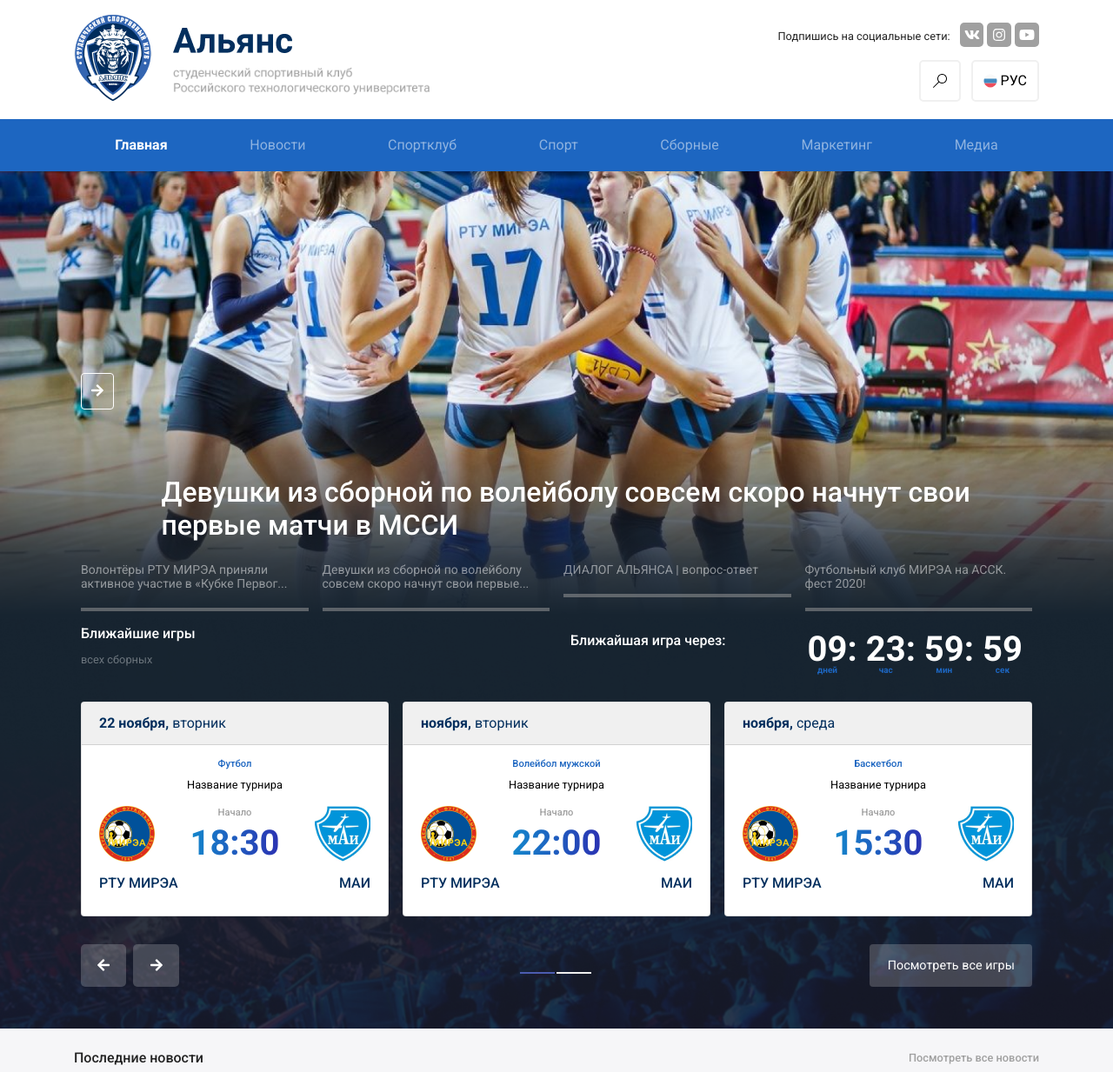
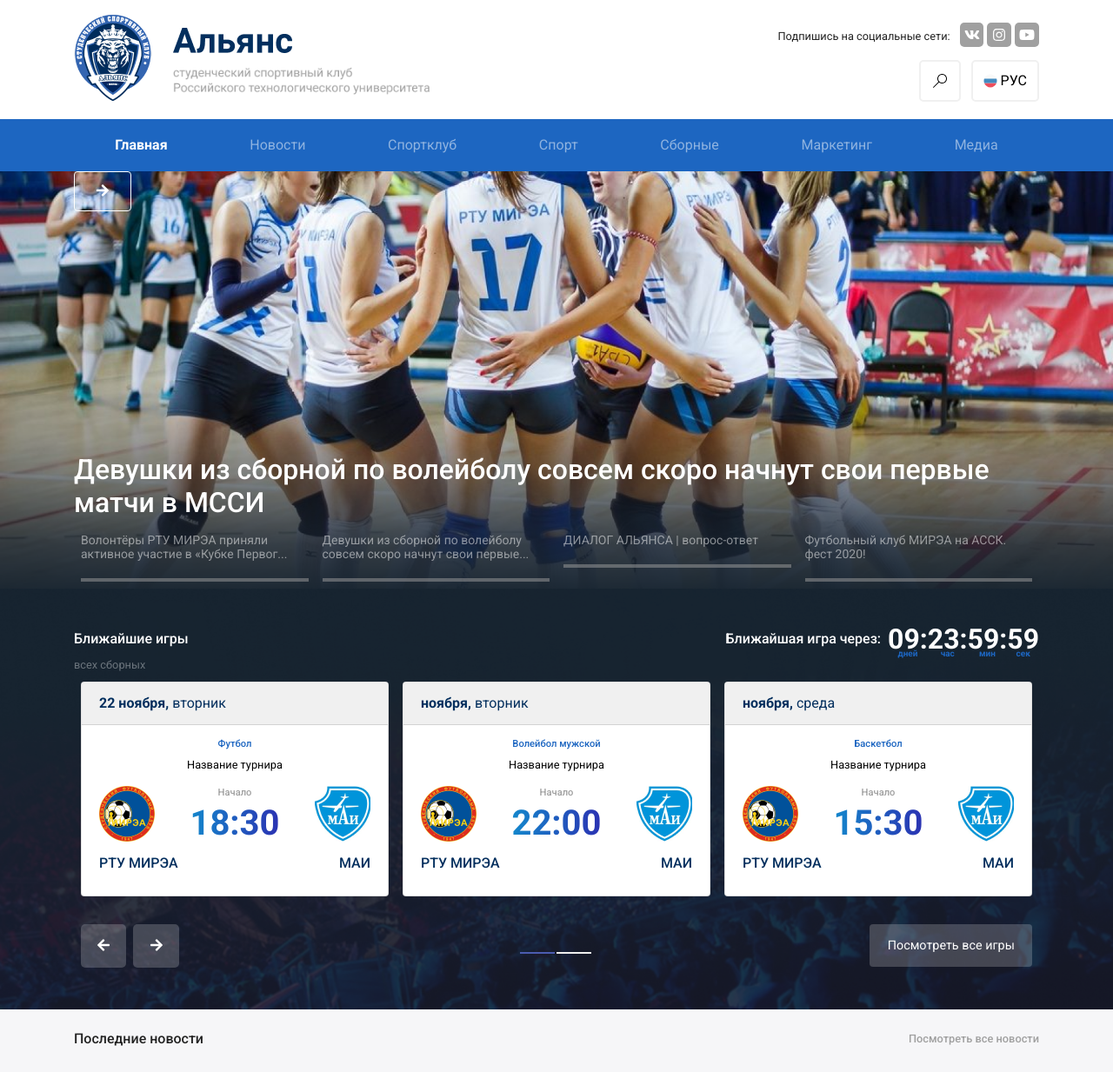
Before and after one commit to Danielatonge/SportClubProject, a Flask app: page / in a window 1280 px wide. Shown: the top 1233 px of the page at 87% size. Run offline with Flask 2, Linux system fonts and the light colour scheme; some libraries are stand-ins or nearby versions.

Commit message:
Recent changes to style.css

```diff
--- a/static/css/style.css
+++ b/static/css/style.css
@@ -1404,14 +1404,12 @@ img.eye-icon {
 }
 .timer {
   font-weight: 900;
-  font-size: 40px;
-  line-height: 40px;
+  font-size: 2rem;
+  line-height: 1.3rem;
 }
 
 .start {
   position: relative;
-  display: inline-block;
-  margin-bottom: 1rem;
 }
 .start .stop {
   position: absolute;
@@ -1426,6 +1424,18 @@ img.eye-icon {
 }
 .scores {
   text-align: center;
+}
+
+@media (max-width: 768px) {
+  .h6 {
+    font-size: 0.8rem;
+  }
+  .start {
+    font-size: 1.5rem;
+  }
+  .timer {
+    line-height: 1rem;
+  }
 }
 
 .event-horizontal {
--- a/templates/Главная/page2.html
+++ b/templates/Главная/page2.html
@@ -5,14 +5,13 @@
   <section class="banner">
     <div class="main-header1-background">
       <div class="container">
-        <div class="row pt-5 pb-3"></div>
-        <div class="row h-100">
-          <div class="col-2 col-lg-1 my-auto">
-            <button class="btn btn-transparent" style="padding: 0.5rem 0.69rem">
+        <div class="h-100">
+          <div>
+            <button class="btn btn-transparent">
               <i class="fas fa-arrow-right"></i>
             </button>
           </div>
-          <div class="col-12 col-lg-11 banner-title">
+          <div class="banner-title">
             <div class="h2">
               Девушки из сборной по волейболу совсем скоро начнут свои первые
               матчи в МССИ
@@ -42,39 +41,42 @@
       </div>
     </div>
 
-    <div class="main-header2-background">
+    <div class="main-header2-background pt-5">
       <div class="container">
-        <div class="row">
-          <div class="col-6">
+        <div class="row d-flex justify-content-between align-items-top">
+          <div class="first-text">
             <div class="h6">Ближайшие игры</div>
             <small class="text-muted">всех сборных</small>
           </div>
-          <div class="col-6">
-            <div class="row">
-              <div class="col-6">
-                <div class="h6">Ближайшая игра через:</div>
+          <div class="second-text d-flex">
+            <div>
+              <div class="h6 mr-2">Ближайшая игра через:</div>
+            </div>
+            <div>
+              <!-- <div class=" timer w-100"> -->
+              <div class="timer d-flex align-items-center">
+                <span class="start"
+                  ><span>09:</span
+                  ><span class="stop sub-note mt-1">дней</span></span
+                >
+                <span class="start"
+                  ><span>23:</span
+                  ><span class="stop sub-note mt-1">час</span></span
+                >
+                <span class="start"
+                  ><span>59:</span
+                  ><span class="stop sub-note mt-1">мин</span></span
+                >
+                <span class="start"
+                  ><span>59</span
+                  ><span class="stop sub-note mt-1">сек</span></span
+                >
               </div>
-              <div class="col-6">
-                <div class="row timer w-100">
-                  <div class="mx-auto">
-                    <span class="start"
-                      >09<span class="stop sub-note">дней</span></span
-                    >:
-                    <span class="start"
-                      >23<span class="stop sub-note">час</span></span
-                    >:
-                    <span class="start"
-                      >59<span class="stop sub-note">мин</span></span
-                    >:
-                    <span class="start"
-                      >59<span class="stop sub-note">сек</span></span
-                    >
-                  </div>
-                </div>
-              </div>
+              <!-- </div> -->
             </div>
           </div>
         </div>
+
         <div class="my-slider">
           <div class="col-sm-12 col-md-6 col-lg-4">
             <div class="card banner-card">
```
